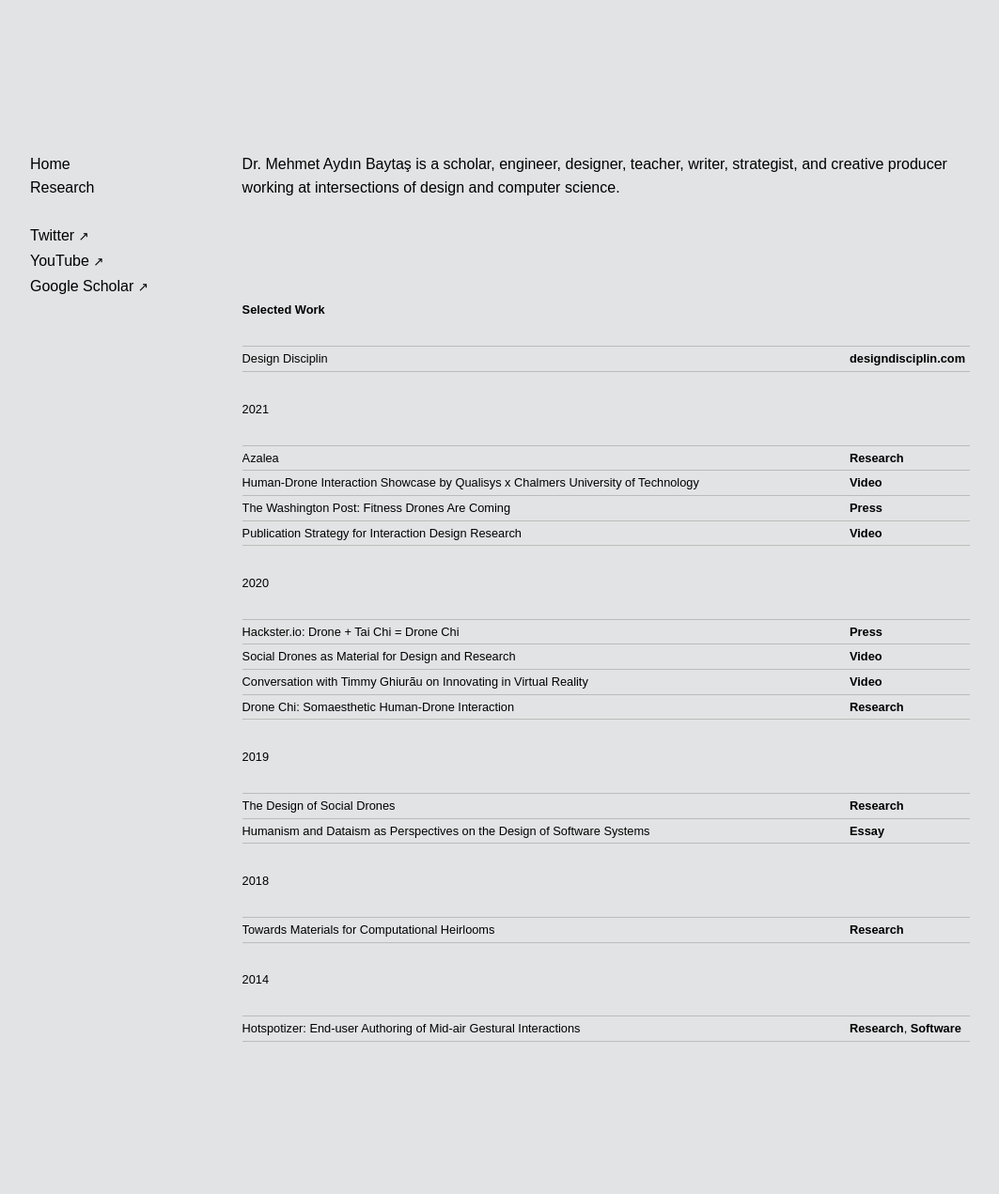
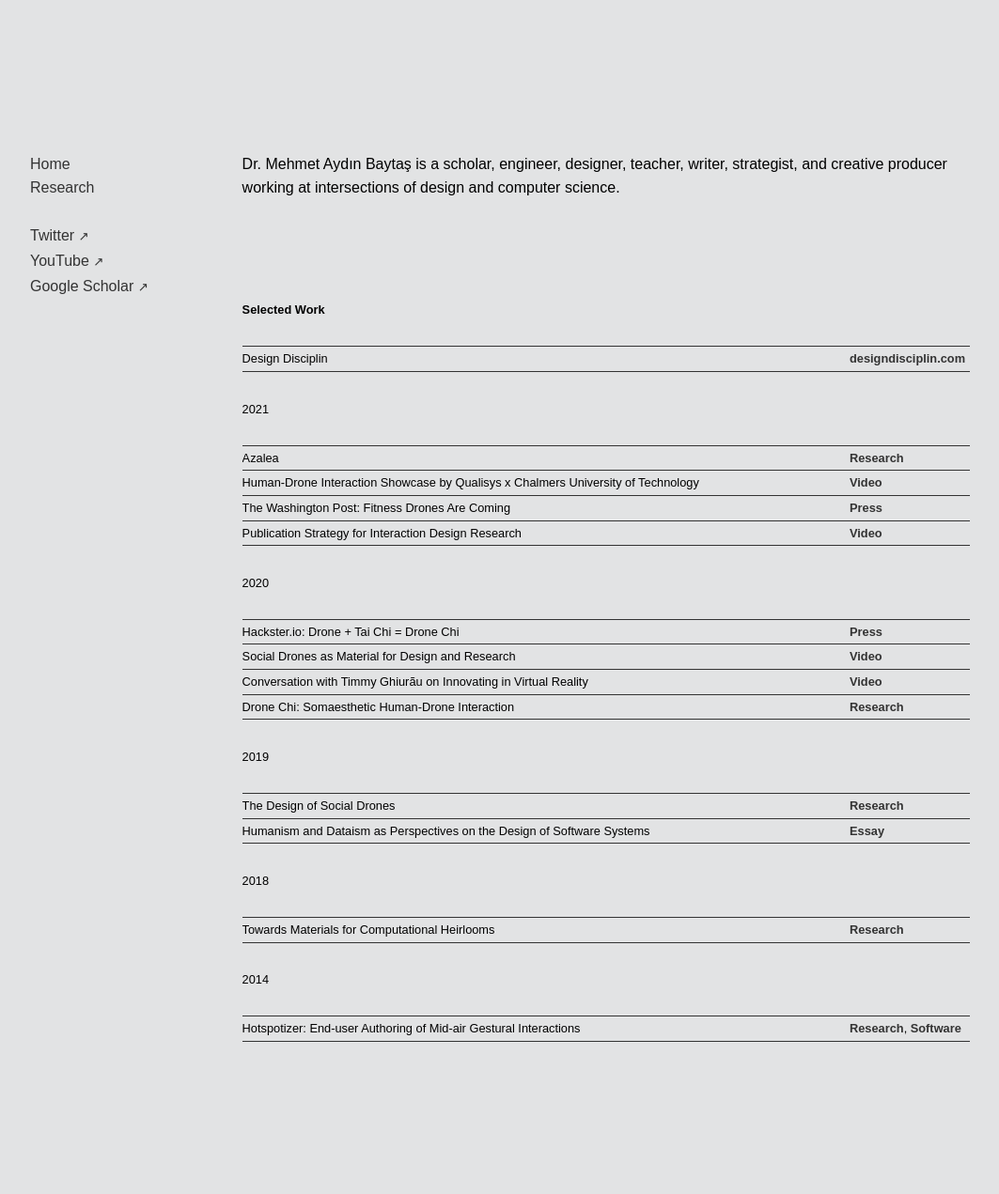
Before and after one commit to l77l77/mbaytas.github.io, a Jekyll site: the page built from README.md, in a window 1280 px wide. Shown: the whole page at 94% size, without its empty margins (108-1171 px from the left). Built offline with Jekyll 4.4.1, drawn with Linux system fonts in a browser that asks for light colours; some web fonts are replaced; our own code applies the rules of GitHub Pages for plain Markdown files; comment, search, counter and statistics services are not loaded.

Commit message:
Update default.html

```diff
--- a/_layouts/default.html
+++ b/_layouts/default.html
@@ -85,7 +85,7 @@
         background-color: #e2e3e4;
       }
       a {
-        color: #000;
+        color: #333;
       }
 
       /* Rastersystem */
@@ -124,11 +124,11 @@
 
       dl dd,
       dl dt {
-        border-top: 1px solid #bbb;
+        border-top: 1px solid #333;
       }
       dl dd:last-of-type,
       dl dt:last-of-type {
-        border-bottom: 1px solid #bbb;
+        border-bottom: 1px solid #333;
       }
       dl dd a,
       dl dt a {
```
